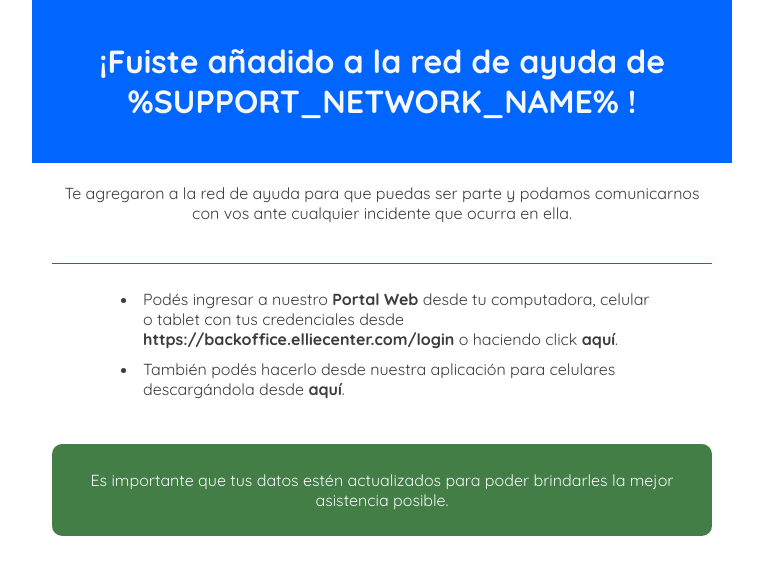
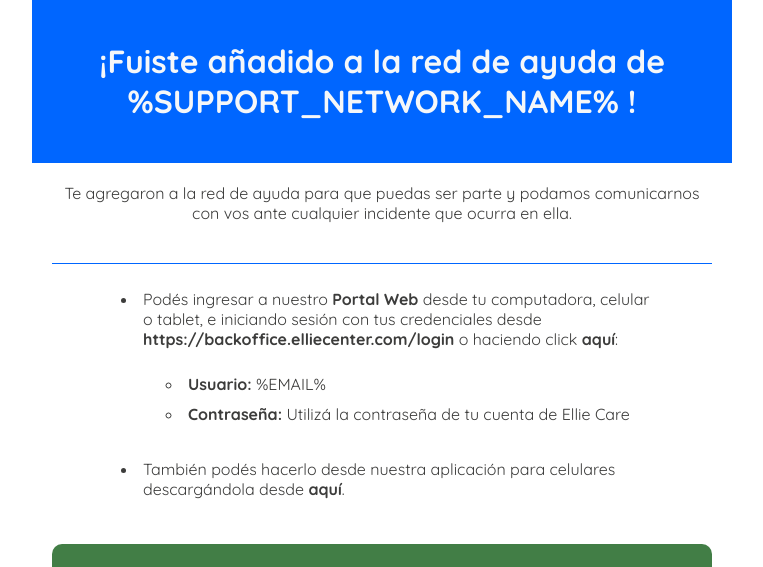
Before and after one commit to elliecare/mail-checkout, a website: page templates/existing_companion_add.html in a window 1280 px wide. Shown: the top 567 px of the page, without its empty margins (258-1021 px from the left). Drawn offline with Linux system fonts and the light colour scheme.

Commit message:
agregación del mail del agregado a la red

```diff
--- a/templates/existing_companion_add.html
+++ b/templates/existing_companion_add.html
@@ -55,9 +55,8 @@
           "
         >
           <div id="adulto-mayor" style="padding-bottom: 20px; width: auto">
-            Te agregaron a la red de ayuda para que puedas ser parte y
-            podamos comunicarnos con vos ante cualquier incidente que ocurra en
-            ella.
+            Te agregaron a la red de ayuda para que puedas ser parte y podamos
+            comunicarnos con vos ante cualquier incidente que ocurra en ella.
           </div>
           <hr
             style="
@@ -76,7 +75,7 @@
             >
               <li style="padding: 5px">
                 Podés ingresar a nuestro <b>Portal Web</b> desde tu computadora,
-                celular o tablet con tus credenciales desde
+                celular o tablet, e iniciando sesión con tus credenciales desde
                 <a
                   href="https://backoffice.elliecenter.com/login"
                   target="_blank"
@@ -89,8 +88,18 @@
                   target="_blank"
                   style="text-decoration: none; color: #3c3c3b"
                   ><b>aquí</b></a
-                >.
+                >:
+                <br/>
+                <br/>
+                <ul>
+                  <li style="padding: 5px"><b>Usuario:</b> %EMAIL%</li>
+                  <li style="padding: 5px">
+                    <b>Contraseña:</b> Utilizá la contraseña de tu cuenta de
+                    Ellie Care
+                  </li>
+                </ul>
               </li>
+              <br/>
               <li style="padding: 5px">
                 También podés hacerlo desde nuestra aplicación para celulares
                 descargándola desde
```
